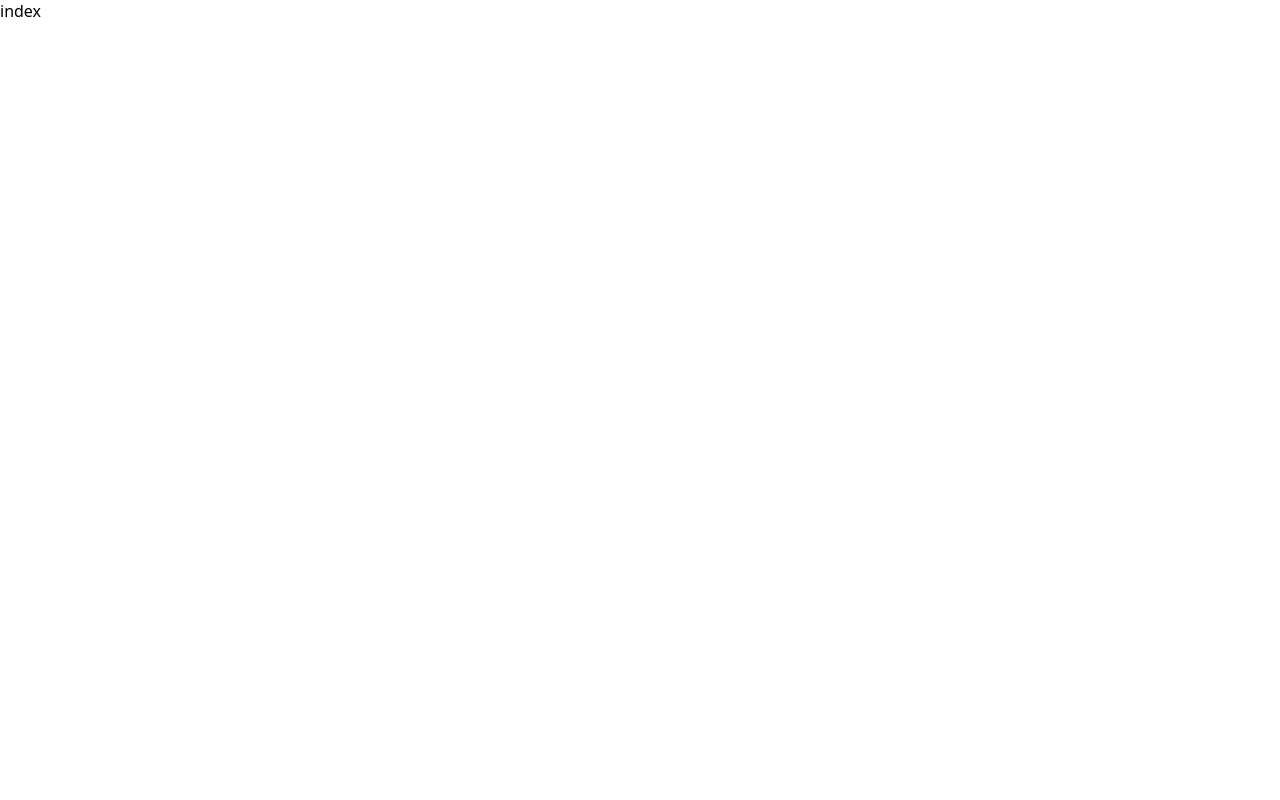
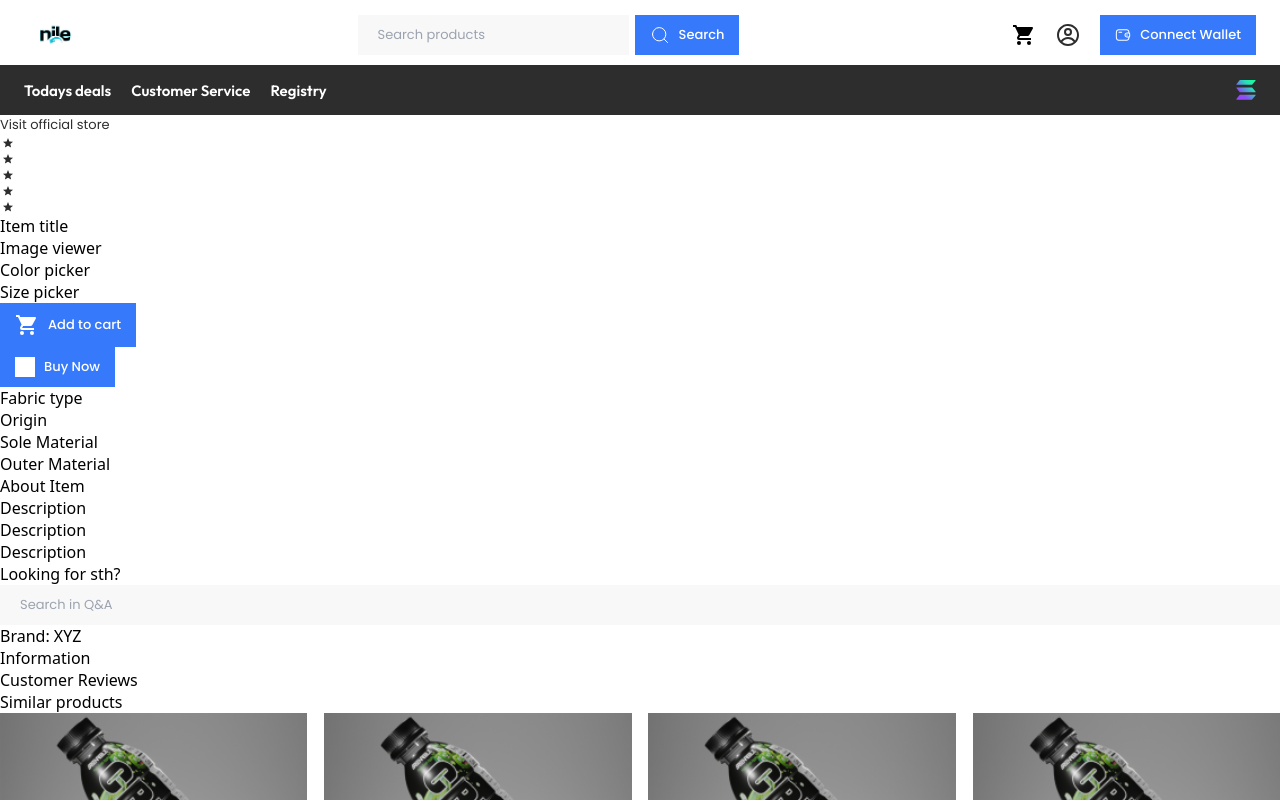
Before and after one commit to MuhammedAbdelmukaram/Nile, a React (Vite) app: page /product in a window 1280 px wide. Shown: the top 800 px of the page. Built offline with nearby package versions, Linux system fonts and the light colour scheme.

Commit message:
basic structure for store page and item page

```diff
--- /dev/null
+++ b/src/assets/icons/BagIcon.jsx
@@ -0,0 +1,46 @@
+const BagIcon = (props) => (
+	<svg
+		xmlns="http://www.w3.org/2000/svg"
+		width={20}
+		height={20}
+		fill="none"
+		{...props}>
+		<mask
+			id="a"
+			width={18}
+			height={18}
+			x={1}
+			y={1}
+			maskUnits="userSpaceOnUse"
+			style={{
+				maskType: 'luminance',
+			}}>
+			<path
+				fill="#fff"
+				fillRule="evenodd"
+				stroke="#fff"
+				strokeLinejoin="round"
+				strokeWidth={1.667}
+				d="M2.5 6.25h15l-.833 11.25H3.333L2.5 6.25Z"
+				clipRule="evenodd"
+			/>
+			<path
+				stroke="#fff"
+				strokeLinecap="round"
+				strokeLinejoin="round"
+				strokeWidth={1.667}
+				d="M6.667 7.917V2.5h6.666v5.417"
+			/>
+			<path
+				stroke="#000"
+				strokeLinecap="round"
+				strokeWidth={1.667}
+				d="M6.667 14.167h6.666"
+			/>
+		</mask>
+		<g mask="url(#a)">
+			<path fill="#fff" d="M0 0h20v20H0V0Z" />
+		</g>
+	</svg>
+);
+export default BagIcon;
--- /dev/null
+++ b/src/assets/icons/ShareIcon.jsx
@@ -0,0 +1,14 @@
+const ShareIcon = (props) => (
+	<svg
+		xmlns="http://www.w3.org/2000/svg"
+		width={20}
+		height={20}
+		fill="none"
+		{...props}>
+		<path
+			fill="#fff"
+			d="M4.583 8.125v8.75c0 .115.094.208.209.208h10.416a.208.208 0 0 0 .209-.208v-8.75a.209.209 0 0 0-.209-.208h-2.083a.625.625 0 0 1 0-1.25h2.083c.805 0 1.459.653 1.459 1.458v8.75a1.458 1.458 0 0 1-1.459 1.458H4.792a1.458 1.458 0 0 1-1.459-1.458v-8.75c0-.805.654-1.458 1.459-1.458h2.083a.625.625 0 1 1 0 1.25H4.792a.208.208 0 0 0-.209.208Zm5.859-7.108 2.708 2.708a.624.624 0 1 1-.883.883l-1.642-1.641v8.908a.625.625 0 1 1-1.25 0V2.967L7.733 4.608a.625.625 0 0 1-.883-.883l2.708-2.708a.625.625 0 0 1 .884 0Z"
+		/>
+	</svg>
+);
+export default ShareIcon;
--- /dev/null
+++ b/src/assets/icons/UpArrow.jsx
@@ -0,0 +1,18 @@
+const UpArrow = (props) => (
+	<svg
+		xmlns="http://www.w3.org/2000/svg"
+		width={20}
+		height={20}
+		fill="none"
+		{...props}>
+		<path
+			fill="#2D2D2D"
+			d="M15 9.791a.617.617 0 0 1-.442-.183L10 5.05 5.442 9.608a.625.625 0 0 1-.884-.883l5-5a.625.625 0 0 1 .884 0l5 5A.625.625 0 0 1 15 9.79Z"
+		/>
+		<path
+			fill="#2D2D2D"
+			d="M10 16.459a.633.633 0 0 1-.625-.625V4.167a.625.625 0 0 1 1.25 0v11.667a.634.634 0 0 1-.625.625Z"
+		/>
+	</svg>
+);
+export default UpArrow;
--- a/src/pages/LandingPage/index.jsx
+++ b/src/pages/LandingPage/index.jsx
@@ -1,3 +1,4 @@
+// Components
 import Header from '../../components/shared/Header';
 import Footer from '../../components/shared/Footer';
 import Carousel from '../../components/LandingPage/Carousel';
--- a/src/pages/ProductPage/index.jsx
+++ b/src/pages/ProductPage/index.jsx
@@ -1,5 +1,74 @@
+// Components
+import Header from '../../components/shared/Header';
+import Footer from '../../components/shared/Footer';
+import InputField from '../../components/shared/InputField';
+import StarRating from '../../components/shared/StarRating';
+import Button from '../../components/shared/Button';
+import ItemCard from '../../components/shared/ItemCard';
+// Icons
+import CartIcon from '../../assets/icons/CartIcon';
+import BagIcon from '../../assets/icons/BagIcon';
+import UpArrow from '../../assets/icons/UpArrow';
+
 const ProductPage = () => {
-	return <div>index</div>;
+	return (
+		<div>
+			<Header />
+			<div>
+				<h3>Visit official store</h3>
+				<StarRating rating={4.5} variant="small" />
+			</div>
+			<div>Item title</div>
+			<div>Image viewer</div>
+			<div>Color picker</div>
+			<div>Size picker</div>
+			<div>
+				<Button>
+					<CartIcon />
+					Add to cart
+				</Button>
+				<Button>
+					<BagIcon />
+					Buy Now
+				</Button>
+			</div>
+			<div>
+				<div>Fabric type</div>
+				<div>Origin</div>
+				<div>Sole Material</div>
+				<div>Outer Material</div>
+			</div>
+			<div>
+				About Item
+				<ul>
+					<ol>Description</ol>
+					<ol>Description</ol>
+					<ol>Description</ol>
+				</ul>
+			</div>
+			<div>
+				Looking for sth?
+				<InputField placeholder="Search in Q&A" />
+			</div>
+			<div>
+				Brand: XYZ
+				<div>Information</div>
+			</div>
+			<div>Customer Reviews</div>
+			<div>
+				Similar products
+				<div className="flex flex-wrap justify-center gap-[1.06rem]">
+					{Array.from({ length: 8 }, (_, index) => (
+						<ItemCard key={index} />
+					))}
+				</div>
+			</div>
+			<Button>
+				<UpArrow /> Back to top
+			</Button>
+			<Footer />
+		</div>
+	);
 };
 
 export default ProductPage;
--- a/src/pages/StorePage/index.jsx
+++ b/src/pages/StorePage/index.jsx
@@ -1,5 +1,41 @@
+// Components
+import Button from '../../components/shared/Button';
+import Footer from '../../components/shared/Footer';
+import Header from '../../components/shared/Header';
+import ItemCard from '../../components/shared/ItemCard';
+// Icons
+import UpArrow from '../../assets/icons/UpArrow';
+import ShareIcon from '../../assets/icons/ShareIcon';
 const StorePage = () => {
-	return <div>index</div>;
+	return (
+		<div>
+			<Header />
+			<div>Store banner</div>
+			<div>
+				<h1>Name</h1>
+				<button>Follow</button>
+				<div>Search</div>
+				<nav></nav>
+				<button>share</button>
+			</div>
+
+			<div className="flex flex-wrap justify-center gap-[1.06rem]">
+				{Array.from({ length: 12 }, (_, index) => (
+					<ItemCard key={index} />
+				))}
+			</div>
+
+			<div>
+				<Button>
+					<UpArrow /> Back to top
+				</Button>{' '}
+				<Button>
+					<ShareIcon /> Share this page
+				</Button>
+			</div>
+			<Footer />
+		</div>
+	);
 };
 
 export default StorePage;
```
Also changed, not shown: src/components/shared/ItemCard/index.jsx (+4 -3 lines).
